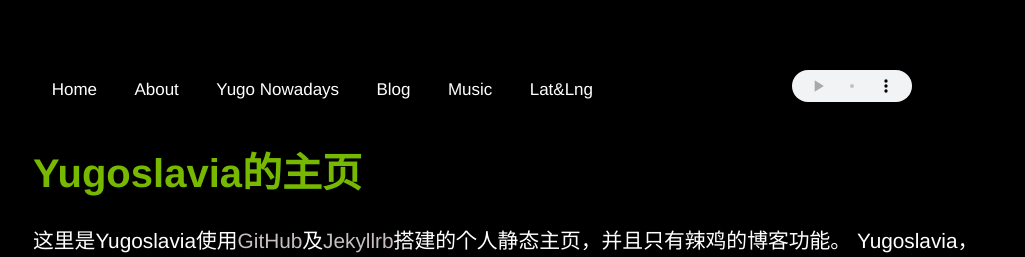
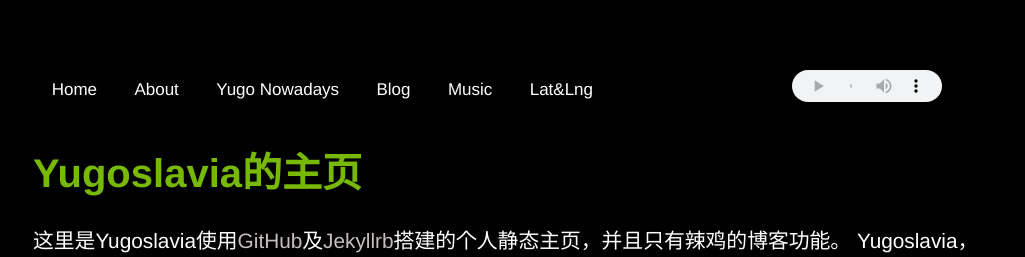
Before and after one commit to Jugoslawien/jugoslawien.github.io, a Jekyll site: the page built from index.html, in a window 1280 px wide. Shown: the top 257 px of the page, without its empty margins (127-1152 px from the left). Built offline with Jekyll 4.4.1, drawn with Linux system fonts in a browser that asks for light colours; a script that is not in the unit is left out.

Commit message:
Update main.css

```diff
--- a/css/main.css
+++ b/css/main.css
@@ -26,7 +26,7 @@ em { font-style:italic; color:#fff; font-size: 1.7em; }
 p.meta { color: #32aabd; }
 p, ul { font-size: 1.3em; line-height: 1.4em; color: #fff; }
 p { font-family: 'Helvetica','Microsoft YaHei UI','Cursive';}
-audio { width: 120px; height: 32px; margin-top: 10px;}
+audio { width: 150px; height: 32px; margin-top: 10px;}
 p.mus { font-size: 1.5em; line-height: 1.4em; color: #fff; }
 
 h1, h2, h3, h4 { font-family:'Helvetica', 'Microsoft YaHei UI'; color:#76b900;}
```
